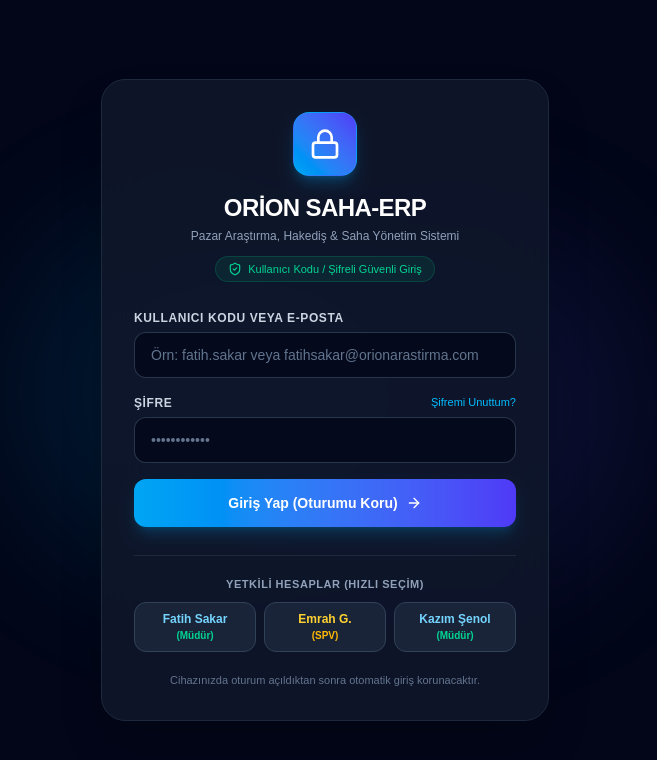
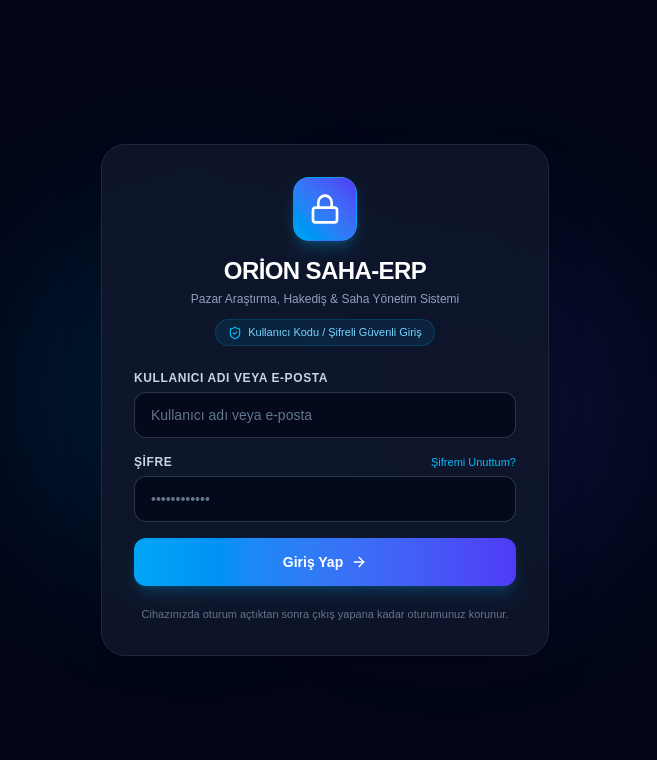
Before and after one commit to ffaattiihh1/orion-erp, a Next.js app: page / in a window 1280 px wide. Shown: the top 760 px of the page, without its empty margins (315-972 px from the left). Built offline with nearby package versions, Linux system fonts and the light colour scheme.

Commit message:
fix: clean login wall placeholder to 'Kullanıcı adı veya e-posta' and remove quick demo buttons

```diff
--- a/src/components/LoginWall.tsx
+++ b/src/components/LoginWall.tsx
@@ -2,10 +2,10 @@
 
 import React, { useState } from 'react';
 import { useApp } from '@/context/AppContext';
-import { ShieldCheck, Lock, ArrowRight, UserCheck, Smartphone, KeyRound, Mail, CheckCircle2, AlertCircle, X } from 'lucide-react';
+import { ShieldCheck, Lock, ArrowRight, KeyRound, Mail, AlertCircle, X } from 'lucide-react';
 
 export default function LoginWall() {
-  const { loginWithCredentials, sendPasswordReset, users, setCurrentUser } = useApp();
+  const { loginWithCredentials, sendPasswordReset } = useApp();
 
   const [usernameOrEmail, setUsernameOrEmail] = useState('');
   const [password, setPassword] = useState('');
@@ -23,7 +23,7 @@ export default function LoginWall() {
 
     const res = loginWithCredentials(usernameOrEmail, password);
     if (!res.success) {
-      setError(res.error || 'Giriş yapılamadı.');
+      setError(res.error || 'Giriş yapılamadı. Lütfen bilgilerinizi kontrol edin.');
     }
   };
 
@@ -40,13 +40,6 @@ export default function LoginWall() {
     }
   };
 
-  const handleQuickDemo = (userCode: string) => {
-    const user = users.find(u => u.username === userCode || (userCode === 'admin' && u.role === 'admin'));
-    if (user) {
-      setCurrentUser(user);
-    }
-  };
-
   return (
     <div className="min-h-screen bg-slate-950 flex flex-col items-center justify-center p-4 relative overflow-hidden text-slate-100">
       {/* Glow Orbs */}
@@ -54,20 +47,20 @@ export default function LoginWall() {
       <div className="absolute bottom-1/4 right-1/4 w-96 h-96 bg-indigo-500/10 rounded-full blur-3xl pointer-events-none" />
 
       {/* Main Card */}
-      <div className="w-full max-w-md bg-slate-900/90 border border-slate-800 rounded-3xl shadow-2xl backdrop-blur-xl p-8 relative z-10">
+      <div className="w-full max-w-md bg-slate-900/90 border border-slate-800 rounded-3xl shadow-2xl backdrop-blur-xl p-6 sm:p-8 relative z-10">
 
         {/* Brand / Logo */}
-        <div className="flex flex-col items-center text-center mb-7">
-          <div className="w-16 h-16 rounded-2xl bg-gradient-to-tr from-sky-500 to-indigo-600 flex items-center justify-center shadow-lg shadow-sky-500/25 mb-4 border border-sky-400/30">
-            <Lock className="w-8 h-8 text-white" />
+        <div className="flex flex-col items-center text-center mb-6">
+          <div className="w-14 h-14 sm:w-16 sm:h-16 rounded-2xl bg-gradient-to-tr from-sky-500 to-indigo-600 flex items-center justify-center shadow-lg shadow-sky-500/25 mb-3.5 border border-sky-400/30">
+            <Lock className="w-7 h-7 sm:w-8 sm:h-8 text-white" />
           </div>
-          <h1 className="text-2xl font-black tracking-tight text-white flex items-center gap-2">
+          <h1 className="text-xl sm:text-2xl font-black tracking-tight text-white flex items-center gap-2">
             ORİON SAHA-ERP
           </h1>
           <p className="text-xs text-slate-400 mt-1">Pazar Araştırma, Hakediş & Saha Yönetim Sistemi</p>
 
-          <div className="mt-3 flex items-center gap-1.5 px-3 py-1 rounded-full bg-emerald-500/10 border border-emerald-500/20 text-emerald-400 text-[11px] font-medium">
-            <ShieldCheck className="w-3.5 h-3.5" />
+          <div className="mt-3 flex items-center gap-1.5 px-3 py-1 rounded-full bg-sky-500/10 border border-sky-500/20 text-sky-300 text-[11px] font-medium">
+            <ShieldCheck className="w-3.5 h-3.5 text-sky-400" />
             <span>Kullanıcı Kodu / Şifreli Güvenli Giriş</span>
           </div>
         </div>
@@ -76,14 +69,14 @@ export default function LoginWall() {
         <form onSubmit={handleLogin} className="space-y-4">
           <div>
             <label className="block text-xs font-semibold text-slate-300 uppercase tracking-wider mb-1.5">
-              Kullanıcı Kodu veya E-Posta
+              Kullanıcı Adı veya E-Posta
             </label>
             <input
               type="text"
               required
               value={usernameOrEmail}
               onChange={(e) => setUsernameOrEmail(e.target.value)}
-              placeholder="Örn: fatih.sakar veya fatihsakar@orionarastirma.com"
+              placeholder="Kullanıcı adı veya e-posta"
               className="w-full px-4 py-3 rounded-xl bg-slate-950/70 border border-slate-700/80 text-white placeholder-slate-500 focus:outline-none focus:ring-2 focus:ring-sky-500 text-sm transition-all"
             />
           </div>
@@ -125,46 +118,13 @@ export default function LoginWall() {
             type="submit"
             className="w-full py-3.5 px-4 rounded-xl bg-gradient-to-r from-sky-500 to-indigo-600 hover:from-sky-400 hover:to-indigo-500 text-white font-bold text-sm shadow-lg shadow-sky-500/20 transition-all flex items-center justify-center gap-2 group cursor-pointer"
           >
-            <span>Giriş Yap (Oturumu Koru)</span>
+            <span>Giriş Yap</span>
             <ArrowRight className="w-4 h-4 group-hover:translate-x-0.5 transition-transform" />
           </button>
         </form>
 
-        {/* Quick Credentials */}
-        <div className="mt-7 pt-5 border-t border-slate-800">
-          <p className="text-[11px] font-semibold text-slate-400 text-center uppercase tracking-wider mb-2.5">
-            Yetkili Hesaplar (Hızlı Seçim)
-          </p>
-          <div className="grid grid-cols-3 gap-2">
-            <button
-              type="button"
-              onClick={() => handleQuickDemo('fatih.sakar')}
-              className="p-2 rounded-xl bg-slate-800/80 hover:bg-slate-700 border border-slate-700 text-xs text-sky-300 font-bold flex flex-col items-center justify-center gap-0.5 transition-all cursor-pointer text-center"
-            >
-              <span>Fatih Sakar</span>
-              <span className="text-[10px] text-emerald-400 font-semibold">(Müdür)</span>
-            </button>
-            <button
-              type="button"
-              onClick={() => handleQuickDemo('emrah.gundeyer')}
-              className="p-2 rounded-xl bg-slate-800/80 hover:bg-slate-700 border border-slate-700 text-xs text-amber-300 font-bold flex flex-col items-center justify-center gap-0.5 transition-all cursor-pointer text-center"
-            >
-              <span>Emrah G.</span>
-              <span className="text-[10px] text-amber-400 font-semibold">(SPV)</span>
-            </button>
-            <button
-              type="button"
-              onClick={() => handleQuickDemo('kazim.senol')}
-              className="p-2 rounded-xl bg-slate-800/80 hover:bg-slate-700 border border-slate-700 text-xs text-sky-300 font-bold flex flex-col items-center justify-center gap-0.5 transition-all cursor-pointer text-center"
-            >
-              <span>Kazım Şenol</span>
-              <span className="text-[10px] text-emerald-400 font-semibold">(Müdür)</span>
-            </button>
-          </div>
-        </div>
-
         <p className="mt-5 text-center text-[11px] text-slate-500">
-          Cihazınızda oturum açıldıktan sonra otomatik giriş korunacaktır.
+          Cihazınızda oturum açtıktan sonra çıkış yapana kadar oturumunuz korunur.
         </p>
       </div>
 
@@ -177,55 +137,55 @@ export default function LoginWall() {
                 <KeyRound className="w-4 h-4 text-sky-400" />
                 <span>Şifre Sıfırlama Talebi</span>
               </h3>
-              <button onClick={() => setIsForgotModalOpen(false)} className="p-1 text-slate-400 hover:text-white">
+              <button onClick={() => setIsForgotModalOpen(false)} className="p-1 text-slate-400 hover:text-white cursor-pointer">
                 <X className="w-5 h-5" />
               </button>
             </div>
 
             <form onSubmit={handleForgotPasswordSubmit} className="space-y-4 mt-4">
               <p className="text-xs text-slate-300">
-                Kullanıcı kodunuzu veya kurumsal e-postanızı girdiğinizde şifre sıfırlama bağlantısı adresinize iletilecektir.
+                Kullanıcı adınızı veya kurumsal e-postanızı girdiğinizde şifre sıfırlama bağlantısı adresinize iletilecektir.
               </p>
 
               <div>
                 <label className="block text-xs font-semibold text-slate-300 mb-1">
-                  Kullanıcı Kodu / E-Posta
+                  Kullanıcı Adı veya E-Posta
                 </label>
+                <div className="relative">
                   <input
                     type="text"
                     required
                     value={forgotInput}
                     onChange={(e) => setForgotInput(e.target.value)}
-                  placeholder="fatihsakar@orionarastirma.com"
-                  className="w-full px-3 py-2.5 rounded-xl bg-slate-950 border border-slate-700 text-xs text-white"
+                    placeholder="Kullanıcı adı veya e-posta"
+                    className="w-full px-3.5 py-2.5 pl-9 rounded-xl bg-slate-950 border border-slate-700 text-xs text-white placeholder-slate-500 focus:outline-none focus:ring-1 focus:ring-sky-500"
                   />
+                  <Mail className="w-4 h-4 text-slate-500 absolute left-3 top-3" />
+                </div>
               </div>
 
               {forgotSuccess && (
-                <div className="p-3 rounded-xl bg-emerald-500/10 border border-emerald-500/30 text-emerald-400 text-xs flex items-center gap-2">
-                  <CheckCircle2 className="w-4 h-4 flex-shrink-0" />
-                  <span>{forgotSuccess}</span>
+                <div className="p-3 rounded-xl bg-emerald-500/10 border border-emerald-500/30 text-emerald-400 text-xs">
+                  {forgotSuccess}
                 </div>
               )}
 
               {forgotError && (
-                <div className="p-3 rounded-xl bg-rose-500/10 border border-rose-500/30 text-rose-400 text-xs flex items-center gap-2">
-                  <AlertCircle className="w-4 h-4 flex-shrink-0" />
-                  <span>{forgotError}</span>
+                <div className="p-3 rounded-xl bg-rose-500/10 border border-rose-500/30 text-rose-400 text-xs">
+                  {forgotError}
                 </div>
               )}
 
               <button
                 type="submit"
-                className="w-full py-3 rounded-xl bg-sky-500 hover:bg-sky-400 text-white font-bold text-xs shadow-lg shadow-sky-500/20 transition-all cursor-pointer"
+                className="w-full py-2.5 px-4 rounded-xl bg-sky-500 hover:bg-sky-400 text-white font-bold text-xs shadow-lg shadow-sky-500/20 transition-all cursor-pointer"
               >
-                Şifre Sıfırlama Bağlantısını Gönder
+                Sıfırlama Bağlantısı Gönder
               </button>
             </form>
           </div>
         </div>
       )}
-
     </div>
   );
 }
```
Lines whose indentation alone changed are shown as unchanged.
